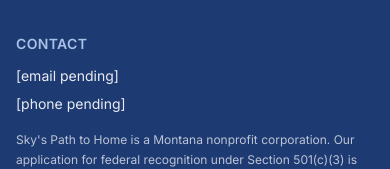
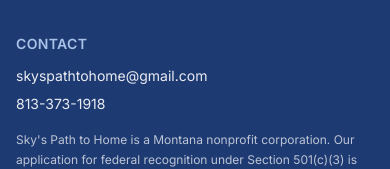
Before and after one commit to gregorytrent11/sky-path-website, a Next.js app: page / in a window 390 px wide. Shown: the part 4675-4844 px from the top of the page. Built offline with nearby package versions, Linux system fonts and the light colour scheme; no server answers.

Commit message:
Add real contact email and phone number
Footer now links them as mailto:/tel: instead of showing as plain text.

Co-Authored-By: Claude Sonnet 5 <noreply@anthropic.com>

```diff
--- a/components/layout/Footer.tsx
+++ b/components/layout/Footer.tsx
@@ -33,8 +33,19 @@ export default function Footer() {
             Contact
           </p>
           <ul className="space-y-2 text-sm text-brand-white/90">
-            <li>{siteConfig.contactEmail}</li>
-            <li>{siteConfig.contactPhone}</li>
+            <li>
+              <a href={`mailto:${siteConfig.contactEmail}`} className="hover:text-brand-lavender">
+                {siteConfig.contactEmail}
+              </a>
+            </li>
+            <li>
+              <a
+                href={`tel:${siteConfig.contactPhone.replace(/[^\d+]/g, "")}`}
+                className="hover:text-brand-lavender"
+              >
+                {siteConfig.contactPhone}
+              </a>
+            </li>
           </ul>
           <p className="mt-4 text-xs leading-relaxed text-brand-white/70">
             {siteConfig.nonprofitStatus}
--- a/lib/site-config.ts
+++ b/lib/site-config.ts
@@ -13,9 +13,8 @@ export const siteConfig = {
   emergencyDisclaimer:
     "Sky's Path to Home is not an emergency veterinary clinic or animal-control agency. For an immediate medical emergency, contact a veterinarian. For an immediate public-safety concern, contact the appropriate local authority.",
   serviceArea: "Billings and surrounding Montana communities",
-  // Open item from the requirements doc -- replace once confirmed.
-  contactEmail: "[email pending]",
-  contactPhone: "[phone pending]",
+  contactEmail: "skyspathtohome@gmail.com",
+  contactPhone: "813-373-1918",
   donationUrl: process.env.NEXT_PUBLIC_DONATION_URL || "",
   // Optional external form platform links (see requirements doc section 22).
   // Leave blank until an application platform is selected.
```
